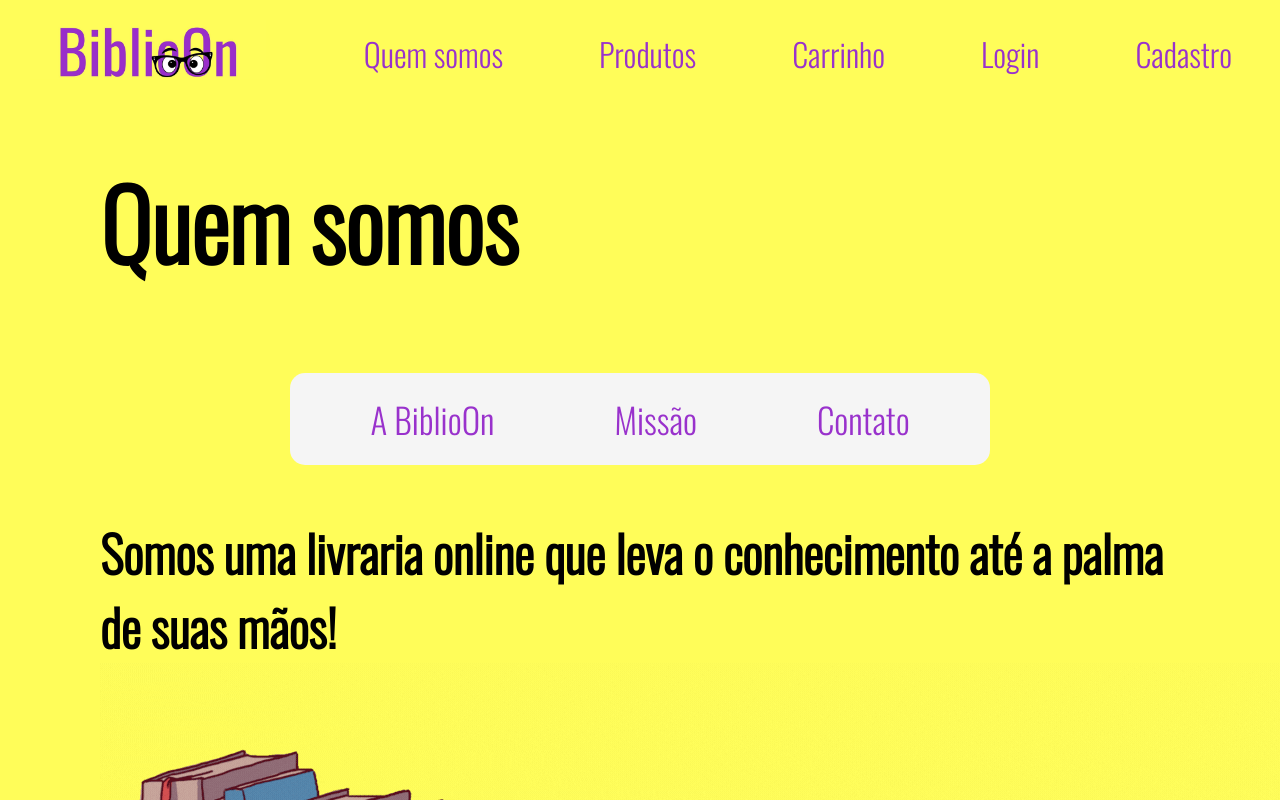
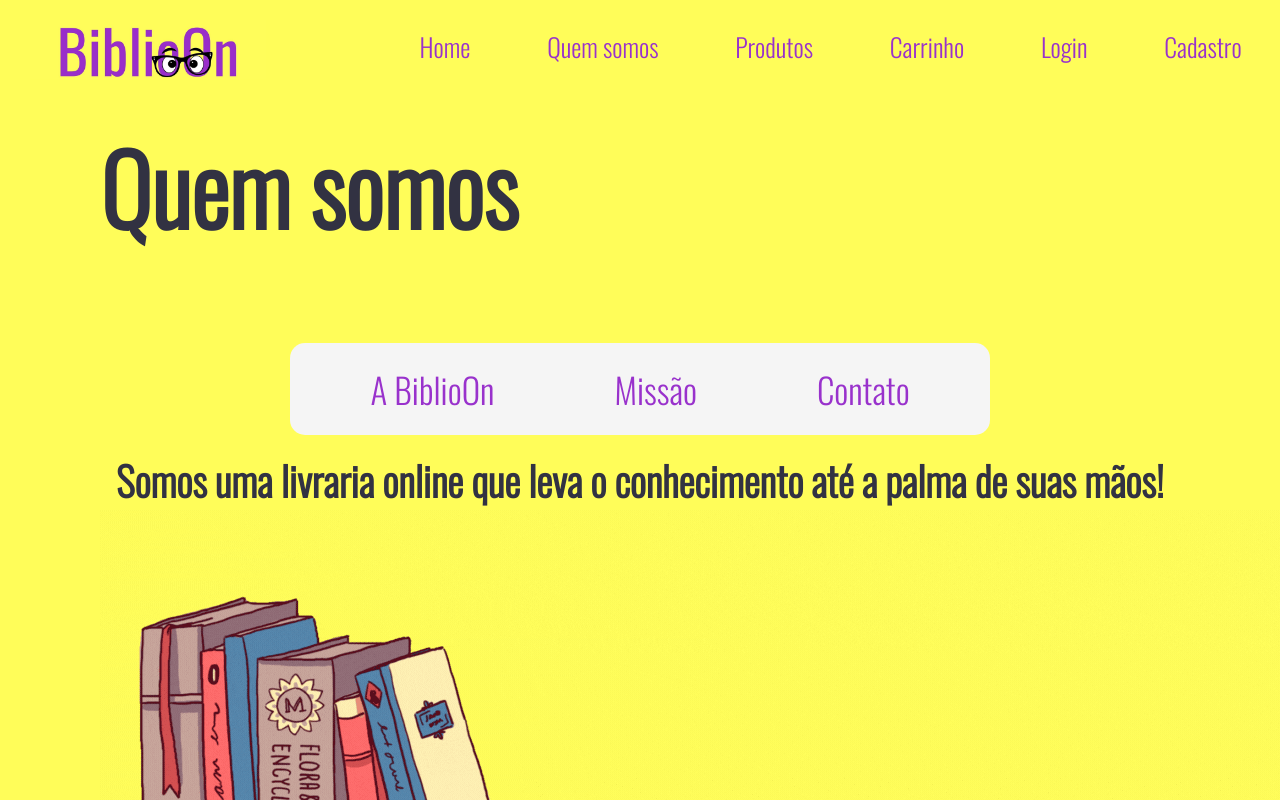
Before and after one commit to luizamarins/trabalho_final_react, a React (Create React App) app: page /quem-somos in a window 1280 px wide. Shown: the top 800 px of the page. Built offline with nearby package versions, Linux system fonts and the light colour scheme.

Commit message:
modificando cores, menu e links de menu

```diff
--- a/src/pages/About/index.js
+++ b/src/pages/About/index.js
@@ -38,6 +38,7 @@
                 <Logo src={logo1} />
 
                 <ul>
+                    <Link to="/home">Home</Link>
                     <Link to="/quem-somos">Quem somos</Link>
                     <Link to="/produtos">Produtos</Link>
                     <Link to="/carrinho">Carrinho</Link>
--- a/src/pages/About/styled.js
+++ b/src/pages/About/styled.js
@@ -12,9 +12,8 @@
     ul {
         margin: none;
         text-align: center;
-        margin: none;
         font-family: Oswald;
-        font-size: 2rem;
+        font-size: 1.6rem;
         display: inline-block;
     }
 `;
@@ -51,9 +50,9 @@
 padding: 100px;
 
 h1 {
-    color: black;
+    color: #323242;
     margin: 0;
-    margin-top: 50px;
+    margin-top: 15px;
 }
 `;
 
@@ -63,8 +62,8 @@
     width: 100%;
     align-items: center;
     flex-direction: column;
-    margin-top: 10px;
-    font-size: 25px;
+    margin-top: 15px;
+    font-size: 20px;
 
     header{
         background-color: whitesmoke;
--- a/src/pages/Cadastro/index.js
+++ b/src/pages/Cadastro/index.js
@@ -24,6 +24,7 @@
             <Logo src={logo1} />
 
             <ul>
+               <Link to="/home">Home</Link>
                <Link to="/quem-somos">Quem somos</Link>
                <Link to="/produtos">Produtos</Link>
                <Link to="/carrinho">Carrinho</Link>
--- a/src/pages/Cadastro/styled.js
+++ b/src/pages/Cadastro/styled.js
@@ -12,9 +12,8 @@
     ul {
         margin: none;
         text-align: center;
-        margin: none;
         font-family: Oswald;
-        font-size: 2rem;
+        font-size: 1.6rem;
         display: inline-block;
     }
 `;
@@ -53,6 +52,6 @@
 h1 {
     margin-bottom: 50px;
     margin-top: 50px;
-    color: black;
+    color: #323242;
 }
 `;
--- a/src/pages/Cart/index.js
+++ b/src/pages/Cart/index.js
@@ -14,6 +14,7 @@
                 <Logo src={logo1} />
 
                 <ul>
+                    <Link to="/home">Home</Link>
                     <Link to="/quem-somos">Quem somos</Link>
                     <Link to="/produtos">Produtos</Link>
                     <Link to="/carrinho">Carrinho</Link>
--- a/src/pages/Cart/styled.js
+++ b/src/pages/Cart/styled.js
@@ -12,9 +12,8 @@
     ul {
         margin: none;
         text-align: center;
-        margin: none;
         font-family: Oswald;
-        font-size: 2rem;
+        font-size: 1.6rem;
         display: inline-block;
     }
 `;
@@ -51,6 +50,6 @@
 h1 {
     margin-bottom: 50px;
     margin-top: 50px;
-    color: black;
+    color: #323242;
 }
 `;
--- a/src/pages/Home/styled.js
+++ b/src/pages/Home/styled.js
@@ -12,9 +12,8 @@
     ul {
         margin: none;
         text-align: center;
-        margin: none;
         font-family: Oswald;
-        font-size: 2rem;
+        font-size: 1.6rem;
         display: inline-block;
     }
 `;
--- a/src/pages/Login/index.js
+++ b/src/pages/Login/index.js
@@ -23,6 +23,7 @@
                 <Logo src={logo1} />
 
                 <ul>
+                    <Link to="/home">Home</Link>
                     <Link to="/quem-somos">Quem somos</Link>
                     <Link to="/produtos">Produtos</Link>
                     <Link to="/carrinho">Carrinho</Link>
--- a/src/pages/PageNotFound/styled.js
+++ b/src/pages/PageNotFound/styled.js
@@ -18,9 +18,8 @@
     ul {
         margin: none;
         text-align: center;
-        margin: none;
         font-family: Oswald;
-        font-size: 2rem;
+        font-size: 1.6rem;
         display: inline-block;
     }
 `;
@@ -57,6 +56,6 @@
 h1 {
     margin-bottom: 50px;
     margin-top: 50px;
-    color: black;
+    color: #323242;
 }
 `;
--- a/src/pages/Products/index.js
+++ b/src/pages/Products/index.js
@@ -26,6 +26,7 @@
                     <Logo src={logo1} />
 
                 <ul>
+                    <Link to="/home">Home</Link>
                     <Link to="/quem-somos">Quem somos</Link>
                     <Link to="/produtos">Produtos</Link>
                     <Link to="/carrinho">Carrinho</Link>
--- a/src/pages/Products/styled.js
+++ b/src/pages/Products/styled.js
@@ -12,9 +12,8 @@
     ul {
         margin: none;
         text-align: center;
-        margin: none;
         font-family: Oswald;
-        font-size: 2rem;
+        font-size: 1.6rem;
         display: inline-block;
     }
 `;
@@ -52,12 +51,12 @@
 h1 {
     margin-bottom: 50px;
     margin-top: 50px;
-    color: black;
+    color: #323242;
 }
 
 span {
     display: flex;
-    color: black;
+    color: #323242;
 }
 
 .product-card{
--- a/src/routes/router.js
+++ b/src/routes/router.js
@@ -23,7 +23,7 @@
     return (
         <Routes>
 
-            <Route path='/' element={<Home />} />
+            <Route path='/home' element={<Home />} />
             <Route path='/quem-somos' element={<About />} />
             <Route path='/cadastro' element={<Cadastro />} />
 
```
